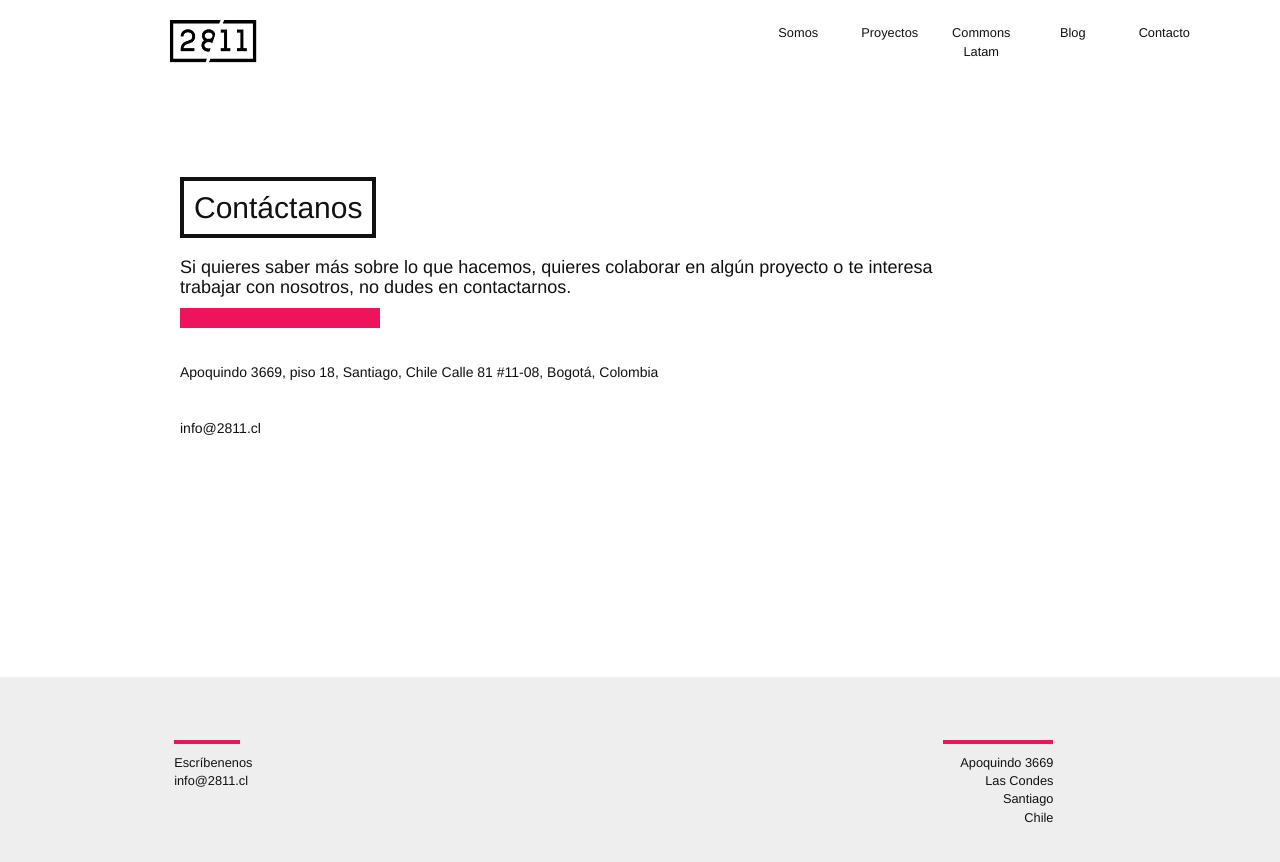
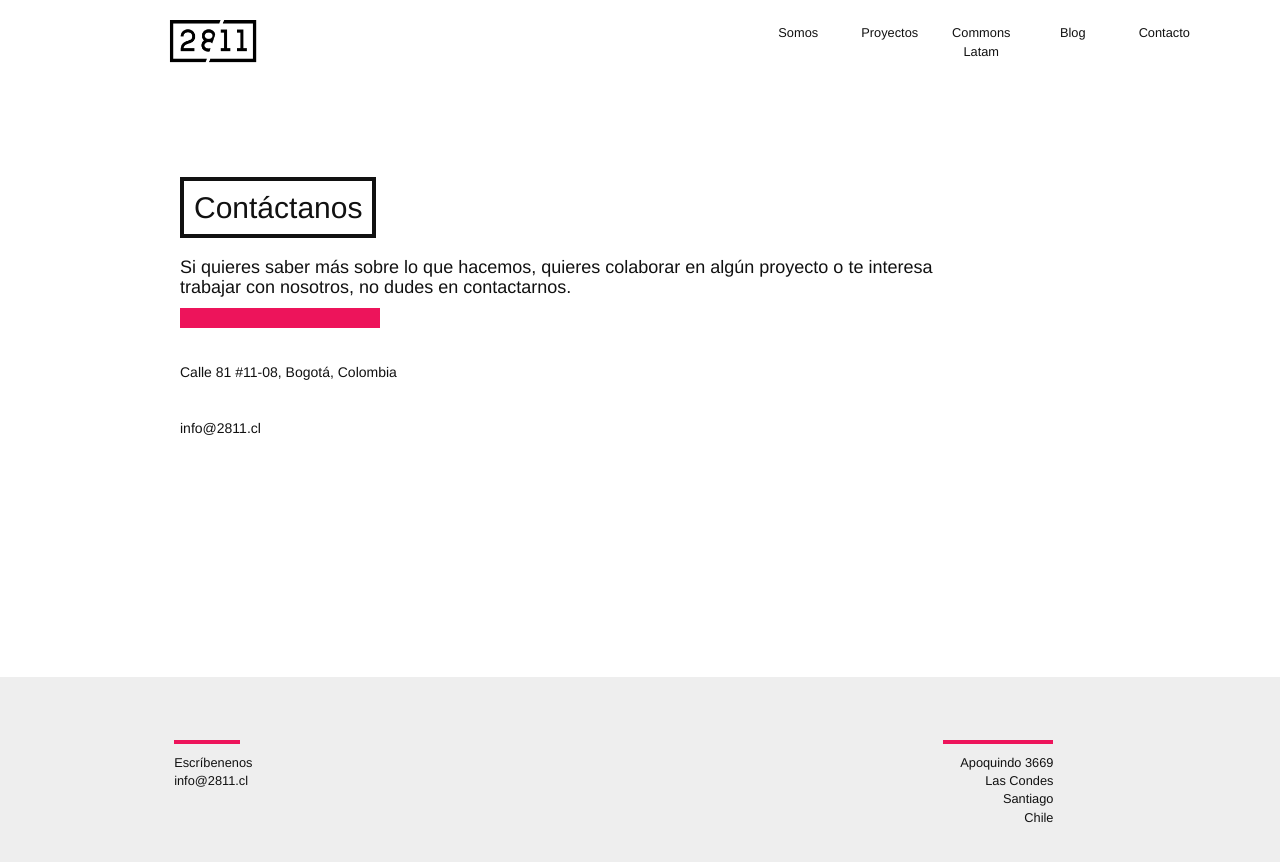
Before and after one commit to 2811Chile/2811Chile.github.io, a Jekyll site: the page built from contacto.md, in a window 1280 px wide. Shown: the top 862 px of the page. Built offline with Jekyll 4.4.1, drawn with Linux system fonts in a browser that asks for light colours; nearby versions of some CDN libraries; some web fonts are replaced.

Commit message:
Updated Contacto

```diff
--- a/contacto.md
+++ b/contacto.md
@@ -3,10 +3,7 @@ title: Contacto
 permalink: "/contacto/"
 descripcion: 'Si quieres saber más sobre lo que hacemos, quieres colaborar en algún
   proyecto o te interesa trabajar con nosotros, no dudes en contactarnos. '
-direccion: |-
-  Apoquindo 3669, piso 18,  Santiago, Chile
-  Calle 81 #11-08, Bogotá, Colombia
-telefono:
+direccion: 'Calle 81 #11-08, Bogotá, Colombia'
 email: info@2811.cl
 layout: default
 ---
```
